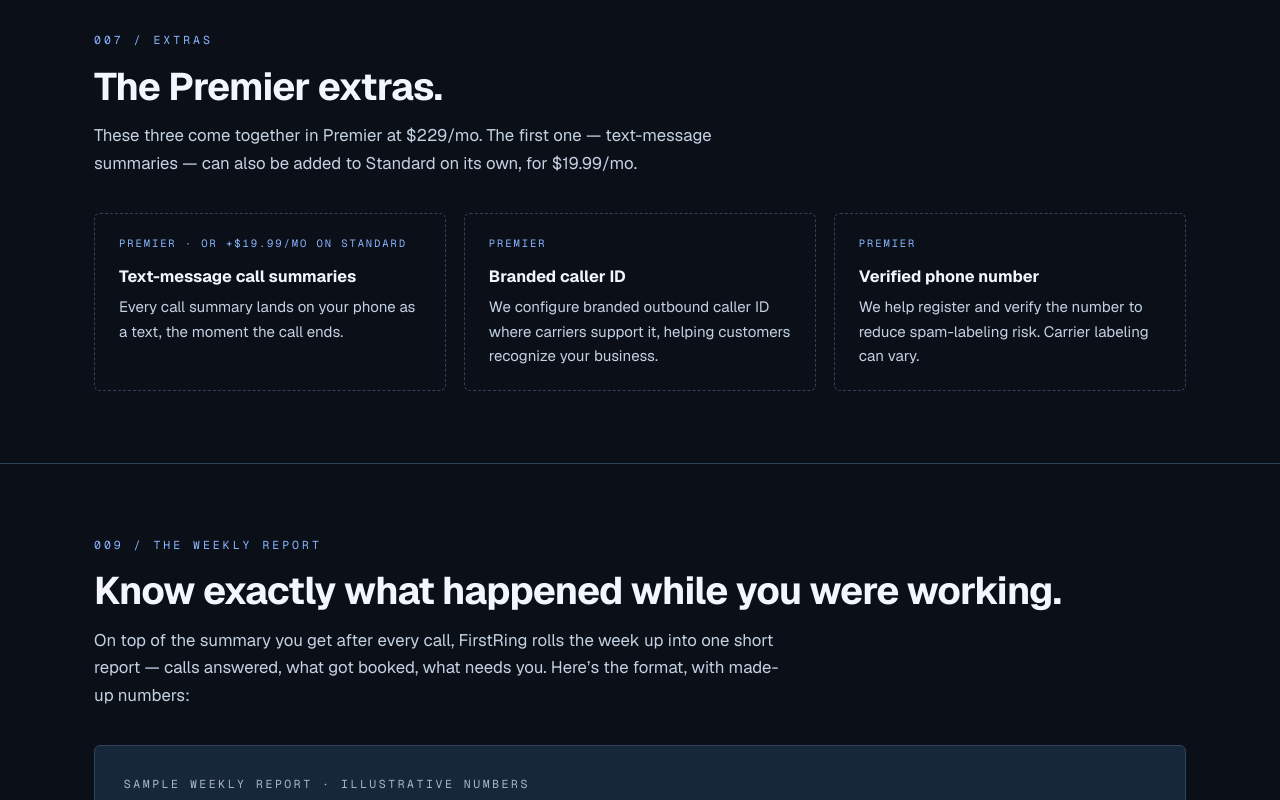
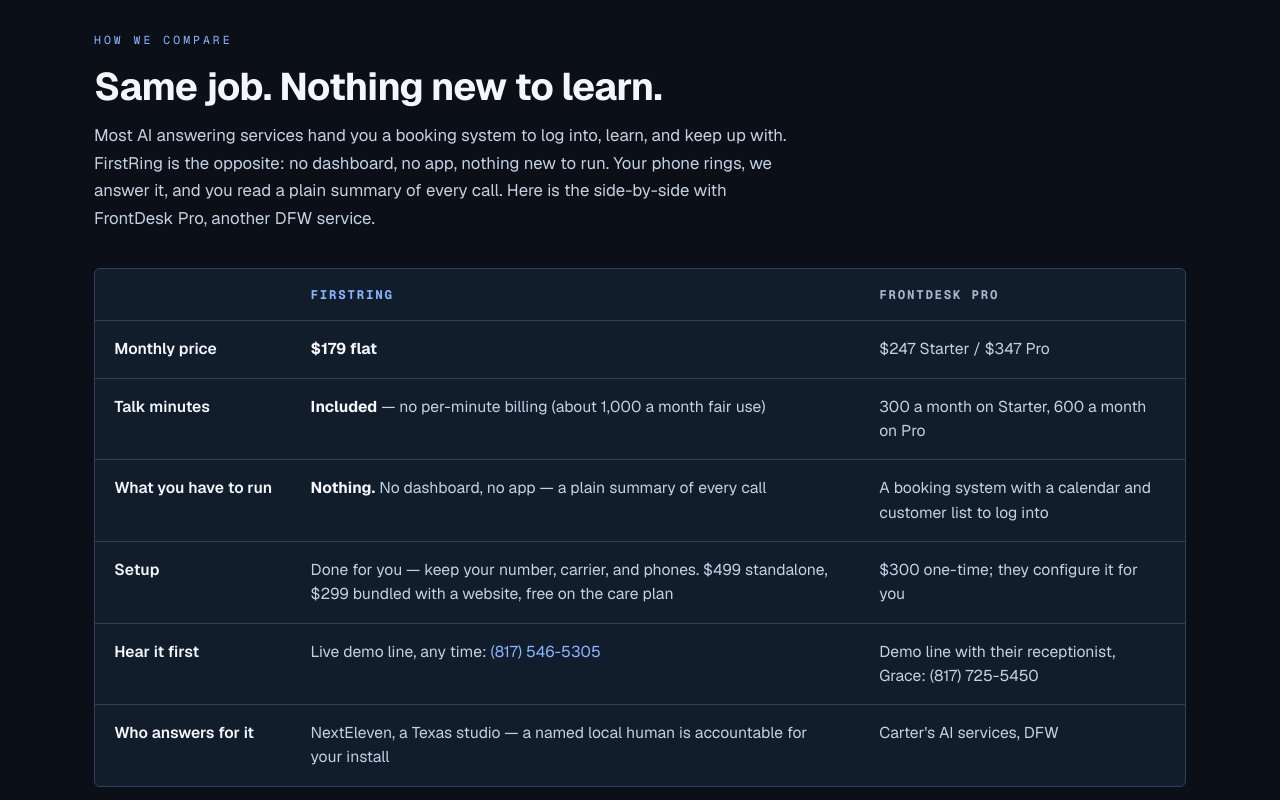
Before and after one commit to seanebones-lang/nexteleven-web, a Next.js app: page /frontdesk in a window 1280 px wide. Shown: the part 6120-6920 px from the top of the page. Built offline with nearby package versions, Linux system fonts and the light colour scheme.

Commit message:
frontdesk: add FirstRing vs FrontDesk Pro comparison section (no dashboard, no app; $179 flat vs $247/$347 capped minutes; figures verified on frontdeskproai.com 2026-11-12; Sean approved)

```diff
--- a/src/app/frontdesk/frontdesk.module.css
+++ b/src/app/frontdesk/frontdesk.module.css
@@ -1043,6 +1043,16 @@
 .setupFeeOptions { border-left: 1px solid var(--line); padding-left: 1.5rem; }
 .setupFeeOptions strong { font-size: 1.1rem; color: var(--text); }
 .pricingNote { margin: 1.1rem 0 0; color: var(--muted); font-size: 0.9rem; line-height: 1.55; }
+.compareTableWrap { overflow-x: auto; border: 1px solid var(--line); border-radius: 6px; background: var(--panel); }
+.compareTable { width: 100%; border-collapse: collapse; min-width: 640px; font-size: 0.98rem; }
+.compareTable th, .compareTable td { text-align: left; padding: 1rem 1.2rem; border-top: 1px solid var(--line); vertical-align: top; line-height: 1.55; }
+.compareTable thead th { border-top: none; font-family: var(--font-mono), Consolas, monospace; font-size: 0.78rem; letter-spacing: 0.14em; text-transform: uppercase; color: var(--muted); }
+.compareTable thead th:nth-child(2) { color: var(--accent-light); }
+.compareTable tbody th { font-weight: 600; color: var(--text); white-space: nowrap; }
+.compareTable td { color: var(--muted-strong); }
+.compareTable td strong { color: var(--text); }
+.compareTable td a { color: var(--accent-light); }
+.compareSr { position: absolute; left: -9999px; }
 .formField select { width: 100%; background: var(--ink); border: 1px solid var(--line); border-radius: 10px; color: var(--text); font: inherit; font-size: 1rem; padding: 0.75rem 0.9rem; }
 .formField select:focus-visible { outline: 2px solid var(--accent); outline-offset: 2px; }
 a:focus-visible, button:focus-visible, summary:focus-visible, audio:focus-visible, video:focus-visible { outline: 3px solid #79aefc; outline-offset: 3px; }
--- a/src/app/frontdesk/page.tsx
+++ b/src/app/frontdesk/page.tsx
@@ -625,6 +625,63 @@ export default function FrontDeskPage() {
         </div>
       </section>
 
+      <section className={styles.section} id="compare">
+        <div className={styles.wrap}>
+          <p className={styles.kicker}>HOW WE COMPARE</p>
+          <h2 className={styles.sectionTitle}>Same job. Nothing new to learn.</h2>
+          <p className={styles.sectionLede}>
+            Most AI answering services hand you a booking system to log into, learn, and
+            keep up with. FirstRing is the opposite: no dashboard, no app, nothing new to
+            run. Your phone rings, we answer it, and you read a plain summary of every
+            call. Here is the side-by-side with FrontDesk Pro, another DFW service.
+          </p>
+          <div className={styles.compareTableWrap}>
+            <table className={styles.compareTable}>
+              <thead>
+                <tr>
+                  <th scope="col"><span className={styles.compareSr}>Compared point</span></th>
+                  <th scope="col">FirstRing</th>
+                  <th scope="col">FrontDesk Pro</th>
+                </tr>
+              </thead>
+              <tbody>
+                <tr>
+                  <th scope="row">Monthly price</th>
+                  <td><strong>$179 flat</strong></td>
+                  <td>$247 Starter / $347 Pro</td>
+                </tr>
+                <tr>
+                  <th scope="row">Talk minutes</th>
+                  <td><strong>Included</strong> — no per-minute billing (about 1,000 a month fair use)</td>
+                  <td>300 a month on Starter, 600 a month on Pro</td>
+                </tr>
+                <tr>
+                  <th scope="row">What you have to run</th>
+                  <td><strong>Nothing.</strong> No dashboard, no app — a plain summary of every call</td>
+                  <td>A booking system with a calendar and customer list to log into</td>
+                </tr>
+                <tr>
+                  <th scope="row">Setup</th>
+                  <td>Done for you — keep your number, carrier, and phones. $499 standalone, $299 bundled with a website, free on the care plan</td>
+                  <td>$300 one-time; they configure it for you</td>
+                </tr>
+                <tr>
+                  <th scope="row">Hear it first</th>
+                  <td>Live demo line, any time: <a href="tel:+18175465305">(817) 546-5305</a></td>
+                  <td>Demo line with their receptionist, Grace: (817) 725-5450</td>
+                </tr>
+                <tr>
+                  <th scope="row">Who answers for it</th>
+                  <td>NextEleven, a Texas studio — a named local human is accountable for your install</td>
+                  <td>Carter&apos;s AI services, DFW</td>
+                </tr>
+              </tbody>
+            </table>
+          </div>
+          <p className={styles.pricingNote}>FrontDesk Pro prices and terms from frontdeskproai.com, checked November 12, 2026. If their pricing changes, we update this page.</p>
+        </div>
+      </section>
+
       <section className={styles.section} id="extras">
         <div className={styles.wrap}>
           <p className={styles.kicker}>007 / Extras</p>
```
